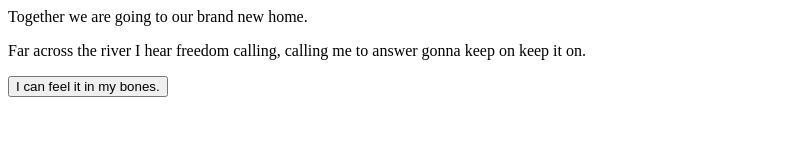
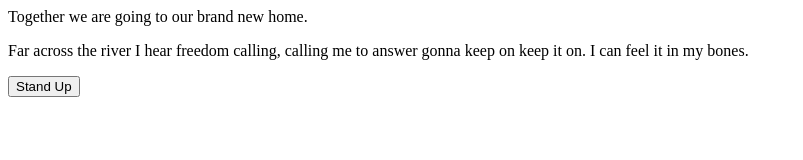
Before and after one commit to JoyeuxShalom/CSS-exercises, a plain HTML site: page index.html in a window 1280 px wide. Shown: the whole page, without its empty margins (0-803 px from the left). Drawn offline with Linux system fonts and the light colour scheme.

Commit message:
Update index.html

```diff
--- a/index.html
+++ b/index.html
@@ -8,7 +8,7 @@
   </head>
   <body>
     <div>Together we are going to our brand new home.</div>
-    <p>Far across the river I hear freedom calling, calling me to answer gonna keep on keep it on.</p>
-    <button>I can feel it in my bones.</button>
+    <p>Far across the river I hear freedom calling, calling me to answer gonna keep on keep it on. I can feel it in my bones.</p>
+    <button>Stand Up</button>
   </body>
 </html>
```
